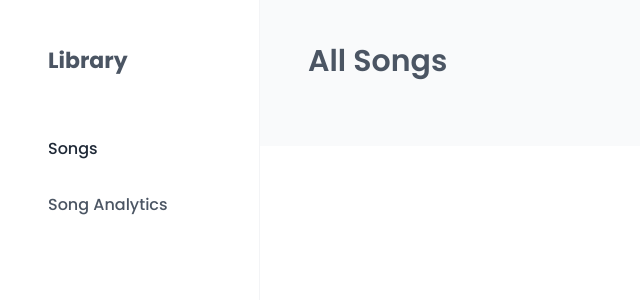
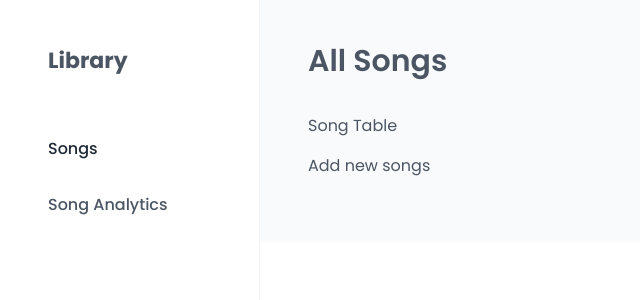
Before and after one commit to rawera-daniel/addisSoftware-test-frontend, a React (Vite) app: page /allsongs in a window 1280 px wide. Shown: the top 300 px of the page, without its empty margins (0-640 px from the left). Built offline with nearby package versions, Linux system fonts and the light colour scheme.

Commit message:
style: add Row components to style horizontal and vertical rows

```diff
--- a/src/pages/AllSongs.tsx
+++ b/src/pages/AllSongs.tsx
@@ -1,6 +1,16 @@
 import React from 'react'
 import Heading from '../ui/Heading'
+import Row from '../ui/Row'
 
 export default function AllSongs() {
-  return <Heading as="h1">All Songs</Heading>
+  return (
+    <>
+      <Heading as="h1">All Songs</Heading>
+
+      <Row type="vertical">
+        <p>Song Table</p>
+        <p>Add new songs</p>
+      </Row>
+    </>
+  )
 }
--- a/src/ui/AppLayout.tsx
+++ b/src/ui/AppLayout.tsx
@@ -14,13 +14,22 @@ const Main = styled.main`
   background-color: #f9fafb;
   padding: 4rem 4.8rem 6.4rem;
 `
+const Container = styled.div`
+  max-width: 120rem;
+  margin: 0 auto;
+  display: flex;
+  flex-direction: column;
+  gap: 3.2rem;
+`
 
 export default function AppLayout() {
   return (
     <StyledAppLayout>
       <Sidebar />
       <Main>
-        <Outlet />
+        <Container>
+          <Outlet />
+        </Container>
       </Main>
     </StyledAppLayout>
   )
--- /dev/null
+++ b/src/ui/Row.tsx
@@ -0,0 +1,26 @@
+import styled from '@emotion/styled'
+import { css } from '@emotion/react'
+
+interface RowProps {
+  type: 'horizontal' | 'vertical'
+}
+
+const Row = styled.div<RowProps>`
+  display: flex;
+
+  ${(props) =>
+    props.type === 'horizontal' &&
+    css`
+      justify-content: space-between;
+      align-items: center;
+    `}
+
+  ${(props) =>
+    props.type === 'vertical' &&
+    css`
+      flex-direction: column;
+      gap: 1.6rem;
+    `}
+`
+
+export default Row
```
